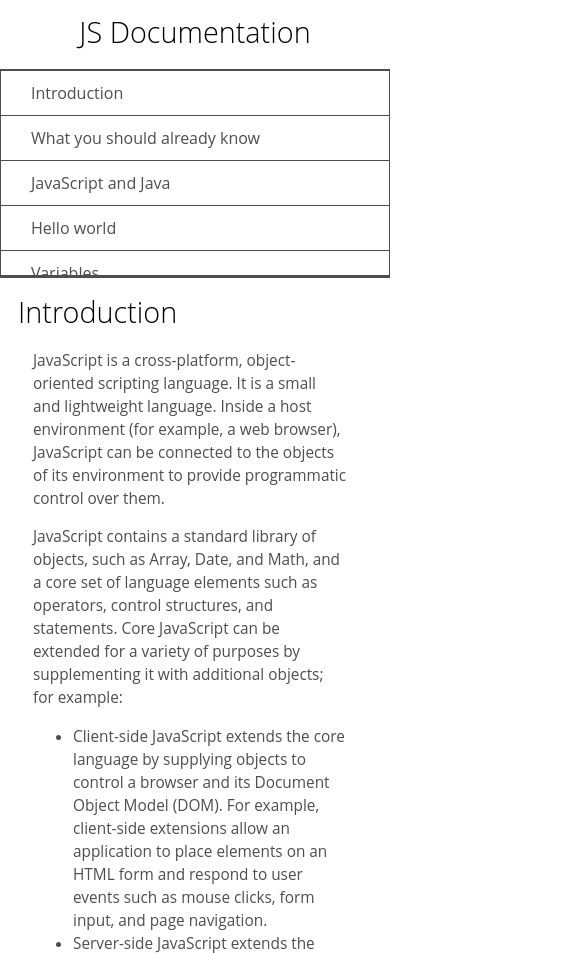
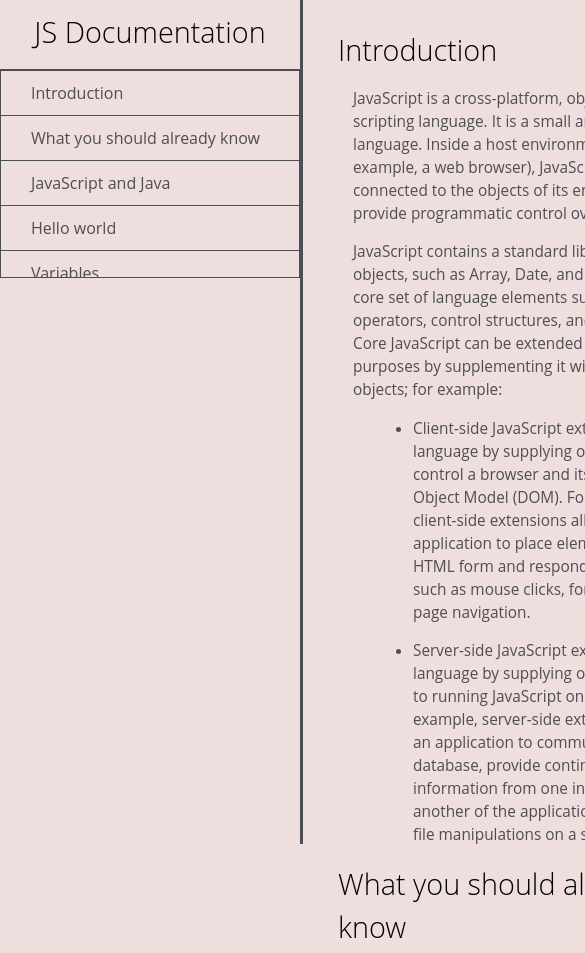
Before and after one commit to olayinka-oladele/14-fcc-technical-documentation-page, a website: page index.html in a window 390 px wide. Shown: the top 953 px of the page, 585 px wide, since content can reach past the window. Drawn offline with Linux system fonts and the light colour scheme.

Commit message:
feat: fix linter error

```diff
--- a/css/index.css
+++ b/css/index.css
@@ -2,7 +2,7 @@ html,
 body {
   min-width: 290px;
   color: #4d4e53;
-  background-color: #fff;
+  background-color: #efdede;
   font-family: "Open Sans", Arial, sans-serif;
   line-height: 1.5;
 }
@@ -11,12 +11,12 @@ body {
   position: fixed;
   min-width: 290px;
   top: 0;
-  /* stylelint-disable-next-line length-zero-no-unit */
-  left: 0px;
+  left: 0;
   width: 300px;
   height: 100%;
   border-right: solid;
-  border-color: rgb(0 22 22 / 40%);
+  /* stylelint-disable-next-line csstree/validator */
+  border-color: var(231, 232, 232, 0.4);
 }
 
 header {
@@ -24,7 +24,7 @@ header {
   margin: 10px;
   text-align: center;
   font-size: 1.8em;
-  font-weight: 100;
+  font-weight: lighter;
 }
 
 #main-doc header {
@@ -37,6 +37,10 @@ header {
   padding: 0;
   overflow-y: auto;
   overflow-x: hidden;
+}
+
+section li {
+  margin: 15px 0 0 20px;
 }
 
 #navbar li {
@@ -68,10 +72,6 @@ section article {
   font-size: 0.96em;
 }
 
-#nav li {
-  margin: 15px 0 0 20px;
-}
-
 code {
   display: block;
   text-align: left;
@@ -87,44 +87,8 @@ code {
 }
 
 @media only screen and (max-width: 815px) {
-  /* For mobile phones: */
   #navbar ul {
     border: 1px solid;
     height: 207px;
   }
-
-  #navbar {
-    background-color: white;
-    position: absolute;
-    top: 0;
-    padding: 0;
-    margin: 0;
-    width: 100%;
-    max-height: 275px;
-    border: none;
-    z-index: 1;
-    border-bottom: 2px solid;
-  }
-
-  #main-doc {
-    position: relative;
-    /* stylelint-disable-next-line length-zero-no-unit */
-    margin-left: 0px;
-    margin-top: 270px;
-  }
 }
-
-@media only screen and (max-width: 400px) {
-  #main-doc {
-    margin-left: -10px;
-  }
-
-  code {
-    margin-left: -20px;
-    width: 100%;
-    padding: 15px;
-    padding-left: 10px;
-    padding-right: 45px;
-    min-width: 233px;
-  }
-}
--- a/index.html
+++ b/index.html
@@ -1,8 +1,9 @@
 <!DOCTYPE html>
-<html>
+<html lang="en">
+  <meta charset="utf-8" />
+  <meta name="viewport" content="width=device-width, initial-scale=1.0" />
+  <title>technical documentation pages</title>
   <head>
-    <meta charset="utf-8" />
-    <meta name="viewport" content="width=device-width, initial-scale=1.0" />
     <link rel="stylesheet" href="css/index.css" />
   </head>
   <body>
@@ -22,9 +23,7 @@
           <a class="nav-link" href="#Declaring_variables">Declaring variables</a>
         </li>
         <li><a class="nav-link" href="#Variable_scope">Variable scope</a></li>
-        <li>
-          <a class="nav-link" href="#Global_variables">Global variables</a>
-        </li>
+        <li><a class="nav-link" href="#Global_variables">Global variables</a></li>
         <li><a class="nav-link" href="#Constants">Constants</a></li>
         <li><a class="nav-link" href="#Data_types">Data types</a></li>
         <li>
@@ -150,9 +149,9 @@
             declare both local and global variables.
           </p>
           <p>
-            By simply assigning it a value. For example,
-            <code>x = 42.</code> This always declares a global variable. It generates a strict
-            JavaScript warning. You shouldn't use this variant.
+            By simply assigning it a value. For example, <code>x = 42.</code> This always declares a
+            global variable. It generates a strict JavaScript warning. You shouldn't use this
+            variant.
           </p>
           <p>
             With the keyword let. For example,<code> let y = 13.</code> This syntax can be used to
@@ -388,8 +387,8 @@
               All the documentation in this page is taken from
               <a
                 href="https://developer.mozilla.org/en-US/docs/Web/JavaScript/Guide"
+                target="_blank"
                 rel="noopener"
-                target="_blank"
                 >MDN</a
               >
             </li>
```
Also changed, not shown: README.md, app_screenshot.png, 1 other file.
